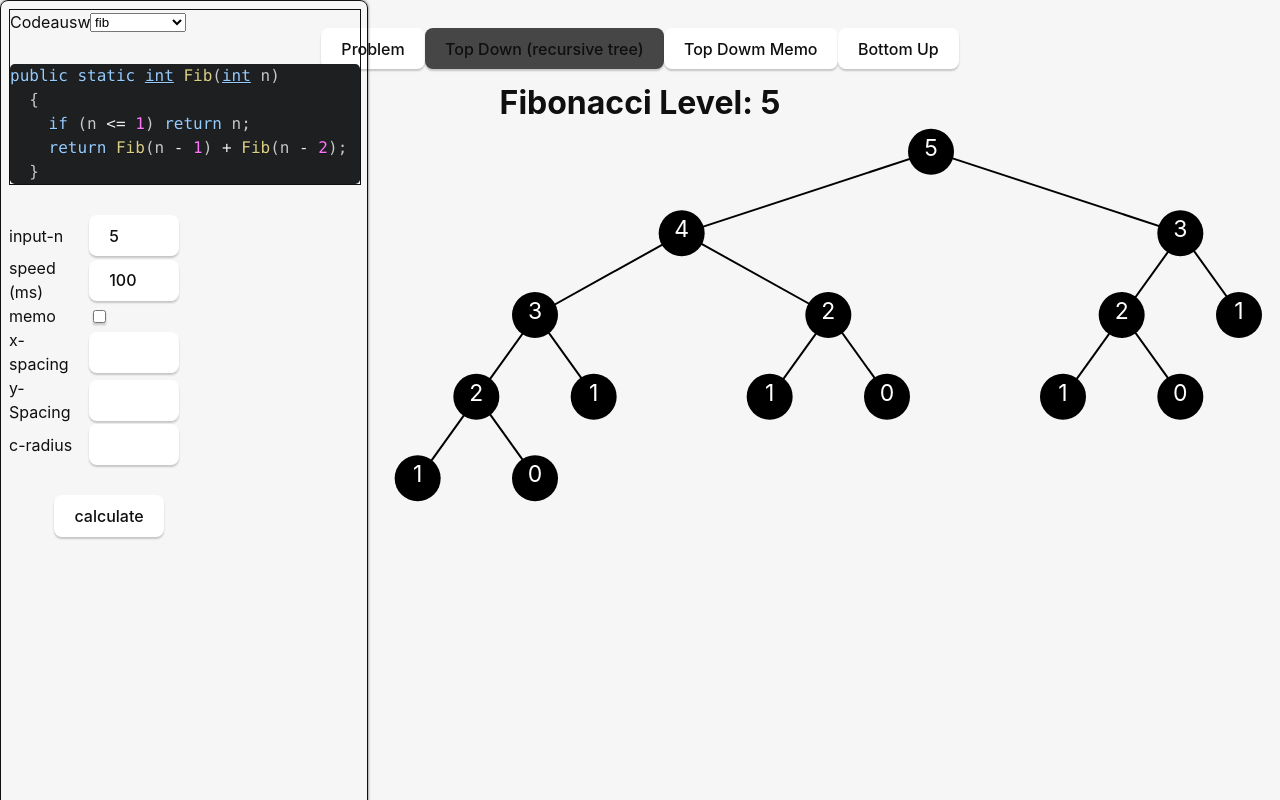
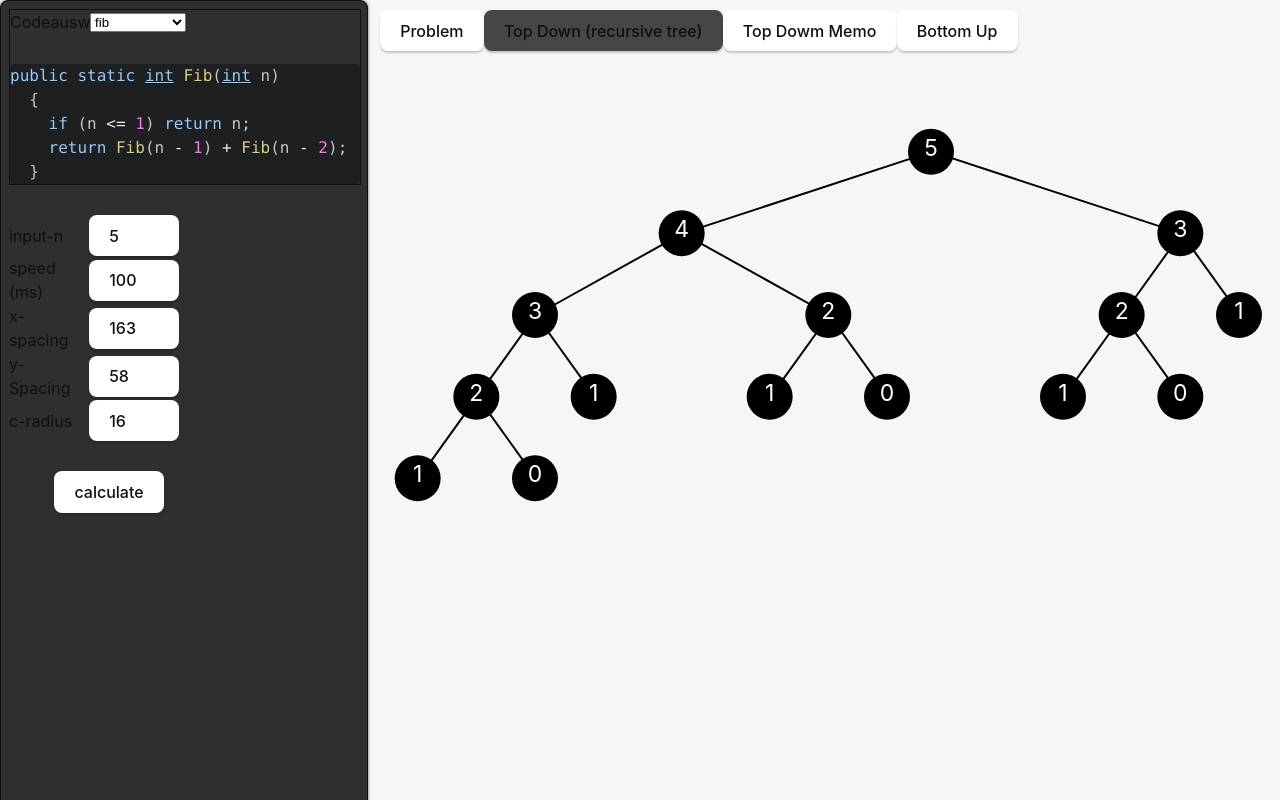
Before and after one commit to jan-may/Lernsoftware-DP, a React (Vite) app: page / in a window 1280 px wide. Built offline with nearby package versions, Linux system fonts and the light colour scheme.

Commit message:
add global dimensions

```diff
--- a/src/App.tsx
+++ b/src/App.tsx
@@ -1,11 +1,13 @@
 import "./App.css";
 import { Sidebar } from "./components/Sidebar";
 import { Display } from "./components/Display";
+import { Navbar } from "./components/Navbar";
 
 function App() {
   return (
     <div className="container">
       <Sidebar />
+      <Navbar />
       <Display />
     </div>
   );
--- a/src/components/Display.tsx
+++ b/src/components/Display.tsx
@@ -1,10 +1,8 @@
 import { Tree } from "./Tree";
-import { ButtonGroupElem } from "./ButtonGroupElem";
 
 export const Display = () => {
   return (
     <div className="display-container">
-      <ButtonGroupElem />
       <Tree />
     </div>
   );
--- a/src/components/ButtonGroupElem.tsx
+++ b/src/components/Navbar.tsx
@@ -1,6 +1,6 @@
 import { useState } from "react";
 
-export function ButtonGroupElem() {
+export function Navbar() {
   const [activeButton, setActiveButton] = useState<string | null>(
     "recursiveTree"
   );
@@ -10,7 +10,7 @@ export function ButtonGroupElem() {
   };
 
   return (
-    <div>
+    <nav>
       <button
         onClick={() => handleClick("problem")}
         className={activeButton === "problem" ? "active" : ""}
@@ -35,6 +35,6 @@ export function ButtonGroupElem() {
       >
         Bottom Up
       </button>
-    </div>
+    </nav>
   );
 }
--- a/src/components/SettingsForm.tsx
+++ b/src/components/SettingsForm.tsx
@@ -1,13 +1,23 @@
+import { useEffect, useState } from "react";
 import {
+  setCircleRadius,
   setInput,
   setSpeed,
-  setMemo,
+  setHorizontalSpacing,
+  setVerticalSpacing,
 } from "../feautures/settings/settingsSlice";
 import { useAppSelector, useAppDispatch } from "../hooks/redux";
+import { set } from "zod";
 
 export const SettingsForm = () => {
   const dispatch = useAppDispatch();
-  const { input, speed, memo } = useAppSelector((store) => store.settings);
+  const { input, speed, circleRadius, verticalSpacing, horizontalSpacing } =
+    useAppSelector((store) => store.settings);
+  const [localDimensions, setLocalDimensions] = useState({
+    horizontalSpacing: horizontalSpacing,
+    verticalSpacing: verticalSpacing,
+    circleRadius: circleRadius,
+  });
 
   function getValueFromForm(
     form: HTMLFormElement,
@@ -30,20 +40,33 @@ export const SettingsForm = () => {
       dispatch(setInput(newValue as number));
     }
 
-    const memoValue = getValueFromForm(
-      form,
-      '.form-input[type="checkbox"]',
-      true
-    );
-    if (memoValue !== null) {
-      dispatch(setMemo(memoValue as boolean));
-    }
-
     const newSpeed = getValueFromForm(form, '.form-input[name="speed"]');
     if (newSpeed !== null) {
       dispatch(setSpeed(newSpeed as number));
     }
+
+    if (localDimensions.horizontalSpacing !== horizontalSpacing) {
+      dispatch(
+        setHorizontalSpacing(localDimensions.horizontalSpacing as number)
+      );
+    }
+
+    if (localDimensions.verticalSpacing !== verticalSpacing) {
+      dispatch(setVerticalSpacing(localDimensions.verticalSpacing as number));
+    }
+
+    if (localDimensions.circleRadius !== circleRadius) {
+      dispatch(setCircleRadius(localDimensions.circleRadius as number));
+    }
   }
+
+  useEffect(() => {
+    setLocalDimensions({
+      horizontalSpacing: horizontalSpacing,
+      verticalSpacing: verticalSpacing,
+      circleRadius: circleRadius,
+    });
+  }, [verticalSpacing, horizontalSpacing, circleRadius]);
 
   return (
     <form className="settings-form-container" onSubmit={handleSubmit}>
@@ -66,25 +89,52 @@ export const SettingsForm = () => {
         />
       </div>
       <div className="form-group">
-        <label className="form-label">memo</label>
+        <label className="form-label">x-spacing</label>
         <input
+          name="horizontalSpacing"
           className="form-input"
-          type="checkbox"
-          name="memo"
-          defaultChecked={memo}
+          type="number"
+          defaultValue={Math.floor(localDimensions.horizontalSpacing)}
+          value={Math.floor(localDimensions.horizontalSpacing)}
+          onChange={(e) => {
+            setLocalDimensions({
+              ...localDimensions,
+              horizontalSpacing: parseInt(e.target.value),
+            });
+          }}
         />
       </div>
       <div className="form-group">
-        <label className="form-label">x-spacing</label>
-        <input className="form-input" type="number" />
-      </div>
-      <div className="form-group">
         <label className="form-label">y-Spacing</label>
-        <input className="form-input" type="number" />
+        <input
+          name="verticalSpacing"
+          className="form-input"
+          type="number"
+          defaultValue={Math.floor(localDimensions.verticalSpacing)}
+          value={Math.floor(localDimensions.verticalSpacing)}
+          onChange={(e) => {
+            setLocalDimensions({
+              ...localDimensions,
+              verticalSpacing: parseInt(e.target.value),
+            });
+          }}
+        />
       </div>
       <div className="form-group">
         <label className="form-label">c-radius</label>
-        <input className="form-input" type="number" />
+        <input
+          name="circleRadius"
+          className="form-input"
+          type="number"
+          defaultValue={Math.floor(localDimensions.circleRadius)}
+          value={Math.floor(localDimensions.circleRadius)}
+          onChange={(e) => {
+            setLocalDimensions({
+              ...localDimensions,
+              circleRadius: parseInt(e.target.value),
+            });
+          }}
+        />
       </div>
       <button className="form-submit-btn" type="submit">
         calculate
--- a/src/components/Tree.tsx
+++ b/src/components/Tree.tsx
@@ -1,9 +1,15 @@
 import { TreeHelper } from "../TreeBuilder/TreeHelper";
 import { TreeNodeModel } from "../TreeBuilder/TreeNodeModel";
 import { Node } from "./Node";
-import { useAppSelector } from "../hooks/redux";
+import { useAppDispatch, useAppSelector } from "../hooks/redux";
 import { useResizeDimensions } from "../hooks/resize";
 import React, { useState } from "react";
+import {
+  setCircleRadius,
+  setHorizontalSpacing,
+  setVerticalSpacing,
+} from "../feautures/settings/settingsSlice";
+import { useEffect } from "react";
 
 function buildFibonacciTree(
   n: number,
@@ -26,7 +32,20 @@ function createFibonacciTree(input: number) {
 }
 
 export const Tree: React.FC = () => {
-  const { input, sidebarWidth } = useAppSelector((store) => store.settings);
+  const [localDimensions, setLocalDimensions] = useState({
+    horizontalSpacing: 0,
+    verticalSpacing: 0,
+    circleRadius: 0,
+  });
+
+  const dispatch = useAppDispatch();
+  const {
+    input,
+    sidebarWidth,
+    verticalSpacing,
+    horizontalSpacing,
+    circleRadius,
+  } = useAppSelector((store) => store.settings);
   const [clickedValue, setClickedValue] = useState(-1);
 
   const tree = createFibonacciTree(input);
@@ -42,18 +61,33 @@ export const Tree: React.FC = () => {
     }
   };
 
+  useEffect(() => {
+    dispatch(setCircleRadius(dimensions.circleRadius));
+    dispatch(setHorizontalSpacing(dimensions.horizontalSpacing));
+    dispatch(setVerticalSpacing(dimensions.verticalSpacing));
+    setLocalDimensions(dimensions);
+  }, [dispatch, dimensions]);
+
+  useEffect(() => {
+    setLocalDimensions({
+      horizontalSpacing,
+      verticalSpacing,
+      circleRadius,
+    });
+  }, [verticalSpacing, horizontalSpacing, circleRadius]);
+
   return (
     <>
-      <h1>Fibonacci Level: {input}</h1>
       <svg
         className="tree"
         width={window.innerWidth - sidebarWidth - 50}
+        // width={verticalSpacing * (maxWidth + 1) + 100}
         height={window.innerHeight - 70}
       >
         {tree && (
           <Node
             node={tree}
-            dimensions={dimensions}
+            dimensions={localDimensions}
             clickedValue={clickedValue}
             handleClick={handleClick}
           />
--- a/src/feautures/settings/settingsSlice.ts
+++ b/src/feautures/settings/settingsSlice.ts
@@ -1,5 +1,4 @@
 import { PayloadAction, createSlice } from '@reduxjs/toolkit';
-import { Dimensions } from '../../types/TreeTypes';
 
 interface SettingsState {
     theme: string;
@@ -7,7 +6,9 @@ interface SettingsState {
     speed: number;
     memo: boolean;
     sidebarWidth: number;
-    dimensions: Dimensions;
+    verticalSpacing: number;
+    horizontalSpacing: number;
+    circleRadius: number;
 }
 
 const initialState: SettingsState = {
@@ -16,11 +17,9 @@ const initialState: SettingsState = {
     speed: 100,
     memo: false,
     sidebarWidth: 320,
-    dimensions: {
-        verticalSpacing: 50,
-        horizontalSpacing: 50,
-        circleRadius: 20,
-    }
+    verticalSpacing: 52,
+    horizontalSpacing: 52,
+    circleRadius: 21,
 };
 
 export const settingsSlice = createSlice({
@@ -41,9 +40,18 @@ export const settingsSlice = createSlice({
         },
         setSidebarWidth: (state, action: PayloadAction<number>) => {
             state.sidebarWidth = action.payload;
-        }
+        },
+        setVerticalSpacing: (state, action: PayloadAction<number>) => {
+            state.verticalSpacing = action.payload;
+        },
+        setHorizontalSpacing: (state, action: PayloadAction<number>) => {
+            state.horizontalSpacing = action.payload;
+        },
+        setCircleRadius: (state, action: PayloadAction<number>) => {
+            state.circleRadius = action.payload;
+        },
     },
 });
 
-export const { setTheme, setInput, setSpeed, setMemo, setSidebarWidth} = settingsSlice.actions;
+export const { setTheme, setInput, setSpeed, setMemo, setSidebarWidth, setVerticalSpacing, setHorizontalSpacing, setCircleRadius} = settingsSlice.actions;
 export default settingsSlice.reducer;
--- a/src/styles.css
+++ b/src/styles.css
@@ -130,6 +130,14 @@ button {
   padding: 0.5em;
   box-shadow: #575757 0 0 3px;
   width: 350px;
+  background-color: #2f2f2f;
+  z-index: 100000;
+}
+
+nav{
+  position: fixed;
+  top: 10px;
+  left: 380px;
 }
 
 .sidebar-code-wrapper {
```
